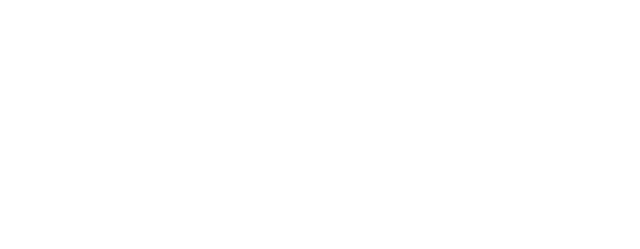
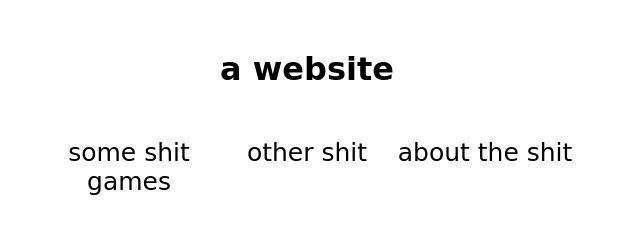
Before and after one commit to pwknoch/a-website, a website: page about/index.html in a window 1280 px wide. Shown: the whole page, without its empty margins (333-973 px from the left). Drawn offline with Linux system fonts and the light colour scheme; a web font is replaced by a local one.

Commit message:
Added node package.json and added some styling to the new pages

```diff
--- a/about/index.html
+++ b/about/index.html
@@ -0,0 +1,84 @@
+<!DOCTYPE html>
+<html>
+    <head>
+        <link href="https://fonts.googleapis.com/css2?family=VT323&display=swap" rel="stylesheet">
+        <link href="https://fonts.googleapis.com/css2?family=Dokdo&display=swap" rel="stylesheet">
+        <style>
+            body{
+                /* font-family: 'VT323', monospace; */
+                font-family: 'Dokdo', cursive;
+            }
+
+            .a-container{
+                width: 65%;
+                margin: 0 auto;
+            }
+
+            .the-header{
+                text-align: center;
+                margin: 50px;
+            }
+
+            .the-flexible-nav{
+                display: flex;
+                flex-direction: row;
+                text-align: center;
+                width: 65%;
+                margin: 0 auto; /* no margin for you */
+                font-size: 25px;
+                margin-bottom: 50px; /* sike */
+            }
+
+            .a-flexible-item{
+                flex: 1;
+            }
+
+            .a:hover::after{
+                content: ' broken';
+            }
+
+            .website:hover::before{
+                content: 'fixed ';
+            }
+
+            #the-games-link:hover::after{
+                content: '\a (that you can play)';
+                white-space: pre;
+                font-weight: bold;
+            }
+
+            #the-other-link:hover::after{
+                content: '\a (that you can\'t play)';
+                white-space: pre;
+                font-weight: bold;
+            }
+
+            #the-about-link:hover::after{
+                content: '\a (don\'t expect too much)';
+                white-space: pre;
+                font-weight: bold;
+            }
+
+            a {
+                text-decoration: none;
+                color: black;
+            }
+        </style>
+    </head>
+    <body>
+        <div class="a-container">
+            <h1 class="the-header"><a href="/index.html"><span class="a">a</span> <span class="website">website</span></a></h1>
+            <div class="the-flexible-nav">
+                <div class="a-flexible-item" id="the-games-link">
+                    <a href="/games/index.html">some shit games</a>
+                </div>
+                <div class="a-flexible-item" id="the-other-link">
+                    <a href="/other/index.html">other shit</a>
+                </div>
+                <div class="a-flexible-item" id="the-about-link">
+                    <a href="/about/index.html">about the shit</a>
+                </div>
+            </div>
+        </div>
+    </body>
+</html>
```
Also changed, not shown: games/index.html (+84 -0 lines), index.html (+5 -1 lines), other/index.html (+84 -0 lines), package.json (added, +14 -0 lines), readme.md (added), 2 other files.
